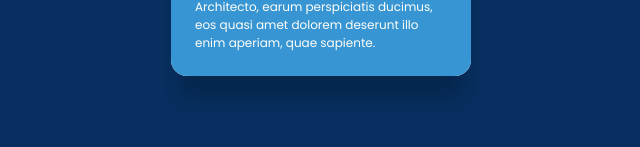
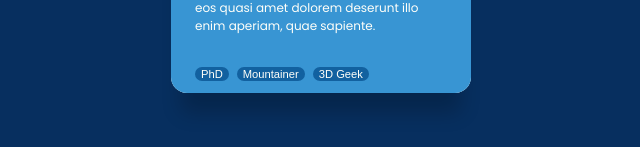
Before and after one commit to Abaljerind/meow-virtual-card, a React (Vite) app: page / in a window 1280 px wide. Shown: the part 599-746 px from the top of the page, without its empty margins (319-959 px from the left). Built offline with nearby package versions, Linux system fonts and the light colour scheme.

Commit message:
Create Badge component to be placed in Highlight
Invoke Badge 3 times with different value

```diff
--- a/src/App.jsx
+++ b/src/App.jsx
@@ -9,6 +9,7 @@ function App() {
       </div>
       <div className="bottom">
         <Biodata />
+        <Highlight />
       </div>
     </div>
   );
@@ -61,6 +62,22 @@ function Biodata() {
   );
 }
 
-function Highlight() {}
+function Badge({ text }) {
+  return (
+    <button>
+      <div className="height">{text}</div>
+    </button>
+  );
+}
+
+function Highlight() {
+  return (
+    <div className="buttons">
+      <Badge text="PhD" />
+      <Badge text="Mountainer" />
+      <Badge text="3D Geek" />
+    </div>
+  );
+}
 
 export default App;
```
